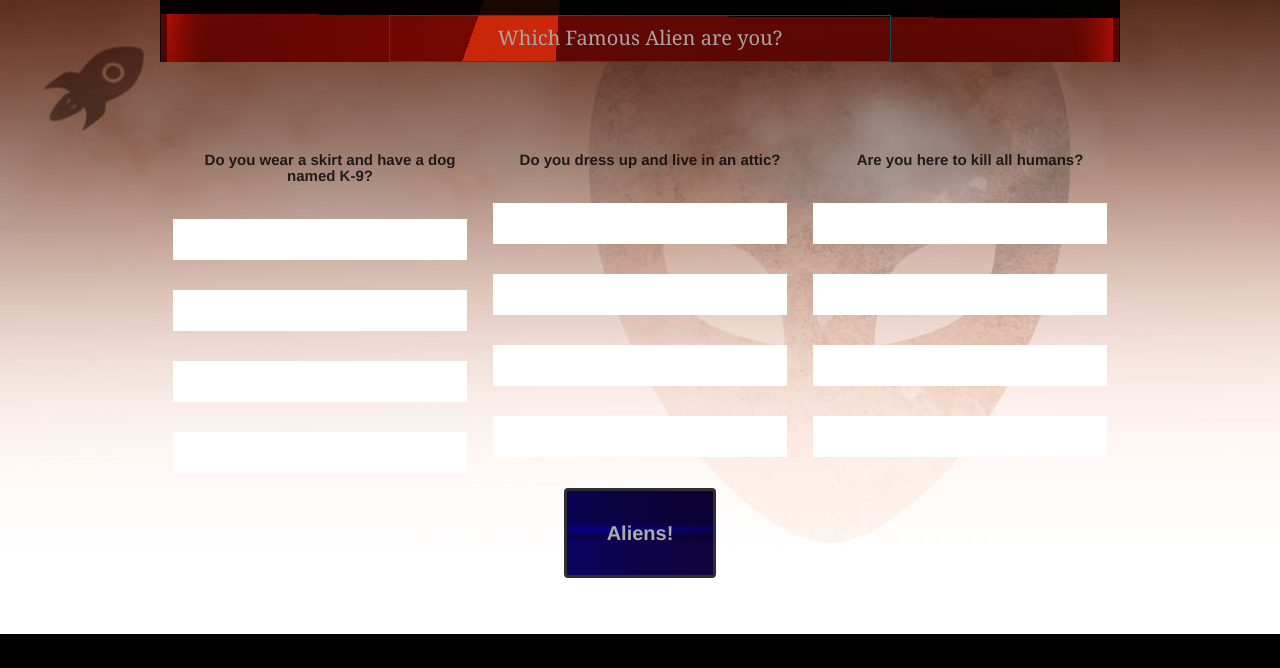
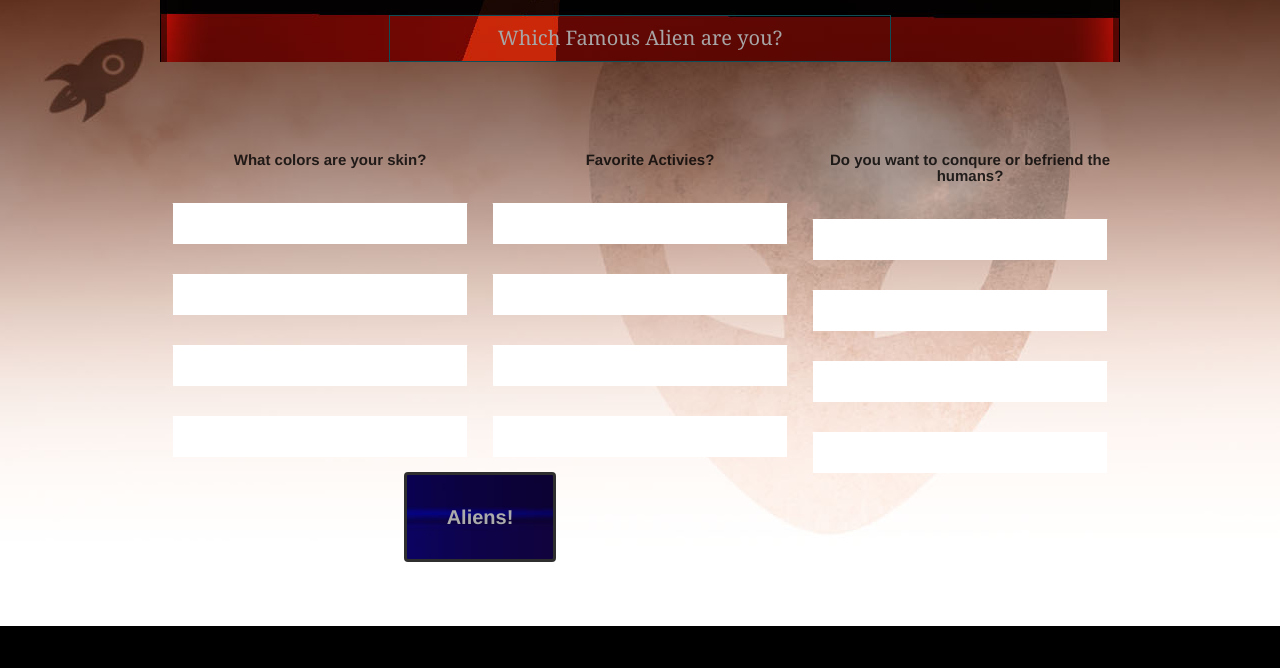
Before and after one commit to vbaumle/MASH-Game-, a plain HTML site: page index.html in a window 1280 px wide. Shown: the part 168-836 px from the top of the page. Drawn offline with Linux system fonts and the light colour scheme.

Commit message:
addingjava

```diff
--- a/index.html
+++ b/index.html
@@ -20,12 +20,12 @@
 	</div>
     <form action=".gitattributes" method="post" id="mash">
       <div id="answers" class="hide">
-        <p>Your Alien Name is <span id="answer_1"></span> and your profession is  <span id="answer_3"></span> who likes to <span id="answer_2"></span> who is from the planet <span id="home"></span>.
+        <p>You have been sent to <span id="answer_1"></span> the humans with your  <span id="answer_3"></span> body <span id="answer_2"></span>so you can take them back to planet <span id="home"></span>.
 		  </p>
 		</div>
             <div class="bucket" align="center" >
 		         <div class="choice-bucket">
-          <h4 class="highlight">Are you here to kill all humans?</h4>
+          <h4 class="highlight"> Do you want to conqure or befriend the humans?</h4>
             <input name="answer_1[]" type="text">
 			<input name="answer_1[]" type="text">
 			<input name="answer_1[]" type="text">
@@ -35,7 +35,7 @@
 		  </div>
         <div class="choice-bucket" align="center">
 
-          <h4 class="highlight">Do you dress up and live in an attic?</h4>
+          <h4 class="highlight">Favorite Activies?</h4>
           <input name="answer_2[]" type="text">
 			<input name="answer_2[]" type="text">
 			<input name="answer_2[]" type="text">
@@ -44,7 +44,7 @@
         </div>
         <div class="choice-bucket" align="center">
 
-          <h4 class="highlight">Do you wear a skirt and have a dog named K-9?</h4>
+          <h4 class="highlight">What colors are your skin?</h4>
           <input name="answer_3[]" type="text">
 			<input name="answer_3[]" type="text">
 			<input name="answer_3[]" type="text">
```
